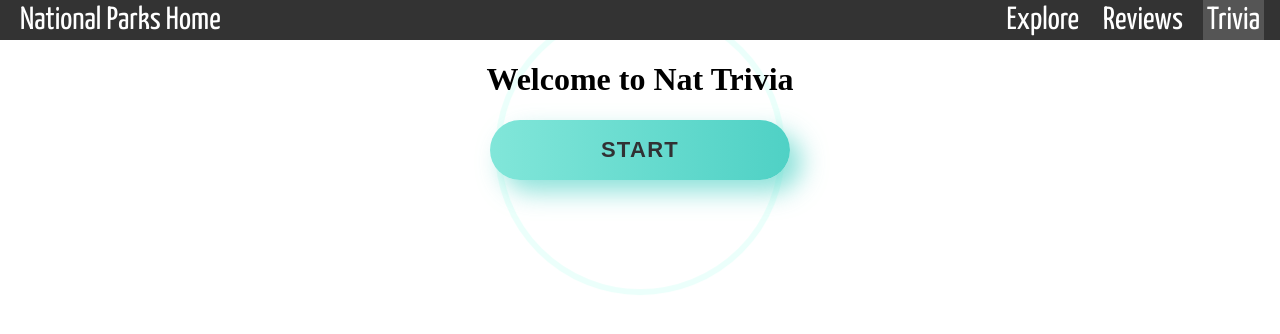
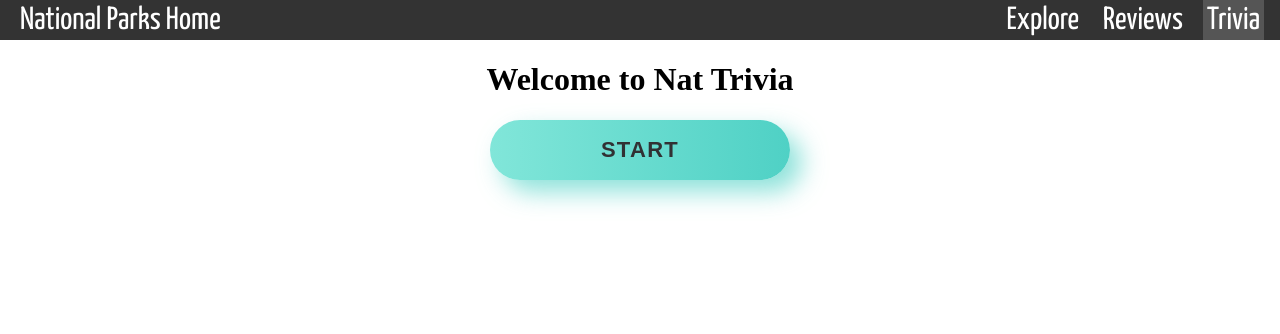
Before and after one commit to andrrowens/phase-2-group-project, a React (Create React App) app: page /trivia in a window 1280 px wide. Shown: the top 334 px of the page. Built offline with nearby package versions, Linux system fonts and the light colour scheme; no server answers.

Commit message:
up-to-date changes

```diff
--- a/src/styles.css
+++ b/src/styles.css
@@ -291,12 +291,12 @@ input {
 /*<<< TRIVIA APP >>> */
 /*<<< WELCOME & START BUTTON>>> */
 
-.wrap {
+/* .wrap {
   height: 100%;
   display: flex;
   align-items: center;
   justify-content: center;
-}
+} */
 
 .start-btn {
   min-width: 300px;
@@ -353,7 +353,7 @@ button::after {
   top: 50%;
   left: 50%;
   transform: translate(-50%, -50%);
-  animation: ring 1.5s infinite;
+  animation: ring 1.5s ;
 }
 
 button:hover::after, button:focus::after {
```
